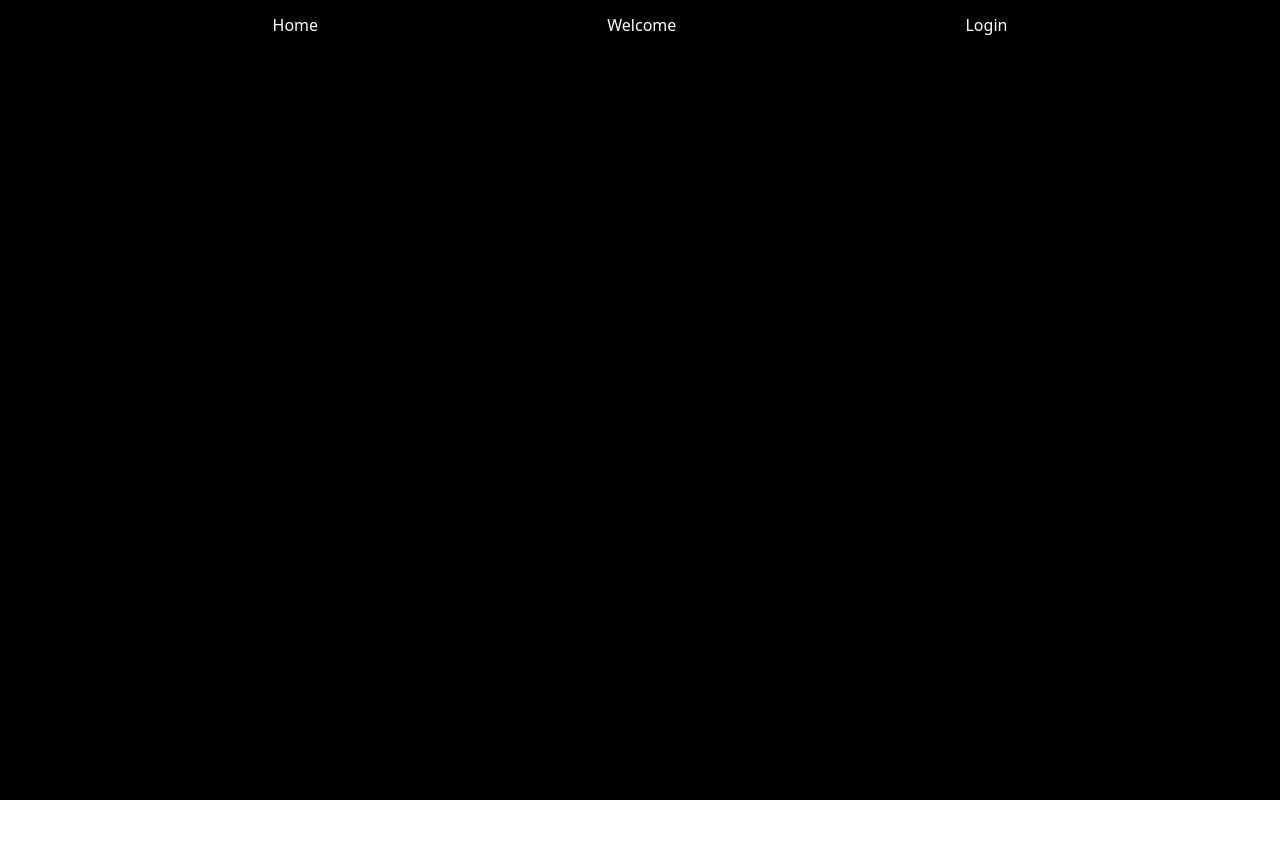
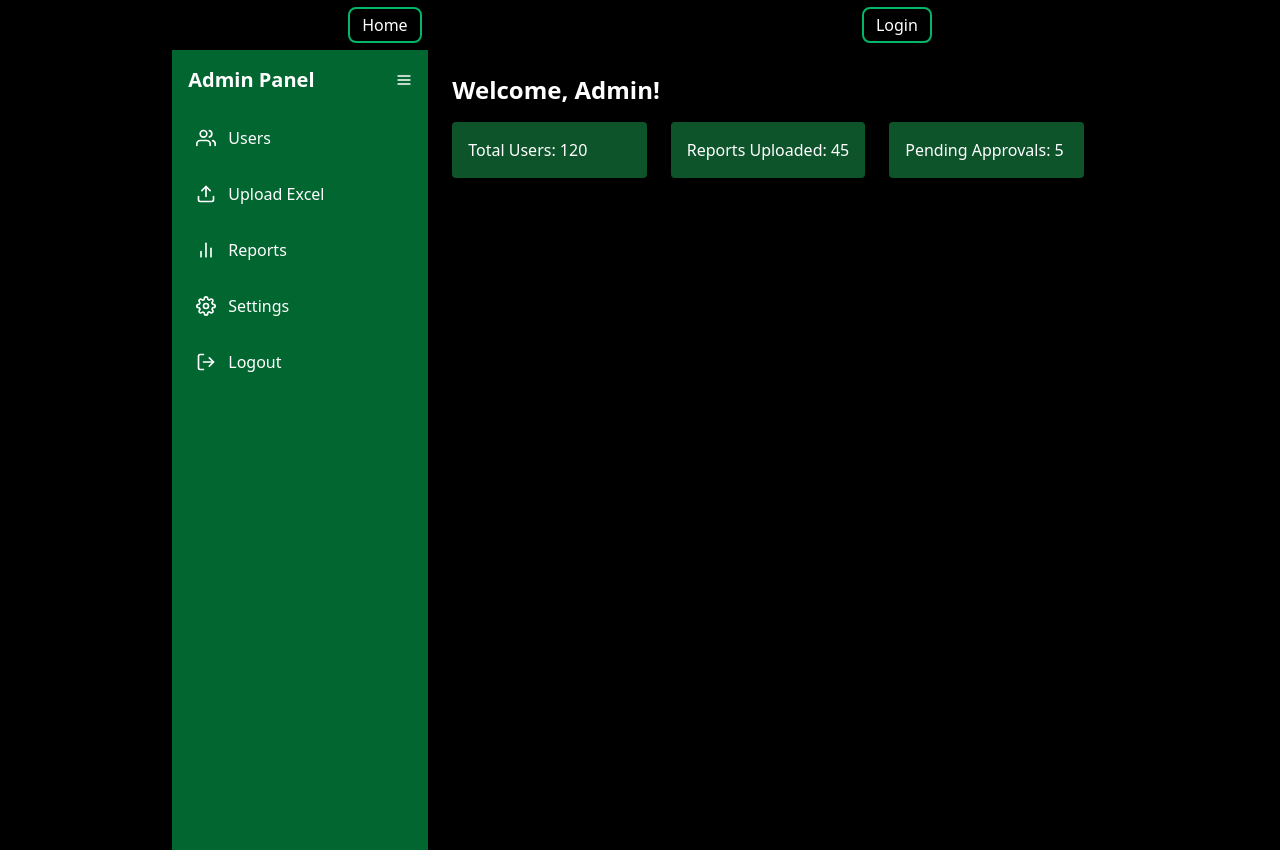
Before and after one commit to DeveloperChetram/ZI_Project_1, a React (Vite) app in the folder frontend/: page /admin-dashboard in a window 1280 px wide. Before the commit this address had no page. Before the commit the page ends 800 px from the top, so only its background shows below. Built offline with nearby package versions, Linux system fonts and the light colour scheme.

Commit message:
added button and trasition admin panel aswell

```diff
--- a/frontend/package.json
+++ b/frontend/package.json
@@ -17,6 +17,7 @@
     "react": "^19.1.0",
     "react-dom": "^19.1.0",
     "react-hook-form": "^7.58.1",
+    "react-icons": "^5.5.0",
     "react-router-dom": "^7.6.2",
     "redux": "^5.0.1",
     "tailwindcss": "^4.1.10",
--- a/frontend/src/App.jsx
+++ b/frontend/src/App.jsx
@@ -1,4 +1,4 @@
-import Welcome from "./components/Welcome"
+// import Welcome from "./components/Welcome"
 import MainRoutes from "./routes/MainRoutes"
 import Navbar from './components/Navbar';
 const App = () => {
--- /dev/null
+++ b/frontend/src/components/AdminDashboard.jsx
@@ -0,0 +1,58 @@
+import React, { useState } from "react";
+import { FiMenu, FiUsers, FiUpload, FiBarChart2, FiSettings, FiLogOut } from "react-icons/fi";
+import { useNavigate } from "react-router-dom";
+
+const AdminDashboard = () => {
+  const [isSidebarOpen, setSidebarOpen] = useState(true);
+  const navigate = useNavigate();
+
+  const handleLogout = () => {
+    localStorage.removeItem("token");
+    navigate("/");
+  };
+
+  const sidebarItems = [
+    { label: "Users", icon: <FiUsers />, path: "/admin/users" },
+    { label: "Upload Excel", icon: <FiUpload />, path: "/admin/upload" },
+    { label: "Reports", icon: <FiBarChart2 />, path: "/admin/reports" },
+    { label: "Settings", icon: <FiSettings />, path: "/admin/settings" },
+    { label: "Logout", icon: <FiLogOut />, action: handleLogout },
+  ];
+
+  return (
+    <div className="flex h-screen bg-black text-white">
+      {/* Sidebar */}
+      <div className={`bg-green-800 p-4 ${isSidebarOpen ? "w-64" : "w-16"} duration-300`}>
+        <div className="flex justify-between items-center mb-6">
+          <h1 className={`text-xl font-bold ${!isSidebarOpen && "hidden"}`}>Admin Panel</h1>
+          <FiMenu className="cursor-pointer" onClick={() => setSidebarOpen(!isSidebarOpen)} />
+        </div>
+        <ul className="space-y-4">
+          {sidebarItems.map((item, index) => (
+            <li
+              key={index}
+              onClick={() => item.path ? navigate(item.path) : item.action?.()}
+              className="flex items-center space-x-3 cursor-pointer hover:bg-green-700 p-2 rounded"
+            >
+              <span className="text-xl">{item.icon}</span>
+              {isSidebarOpen && <span>{item.label}</span>}
+            </li>
+          ))}
+        </ul>
+      </div>
+
+      {/* Main Content */}
+      <div className="flex-1 p-6 overflow-y-auto">
+        <h2 className="text-2xl font-semibold mb-4">Welcome, Admin!</h2>
+        <div className="grid gap-6 md:grid-cols-2 lg:grid-cols-3">
+          {/* Placeholder Cards */}
+          <div className="bg-green-900 p-4 rounded shadow">Total Users: 120</div>
+          <div className="bg-green-900 p-4 rounded shadow">Reports Uploaded: 45</div>
+          <div className="bg-green-900 p-4 rounded shadow">Pending Approvals: 5</div>
+        </div>
+      </div>
+    </div>
+  );
+};
+
+export default AdminDashboard;
--- a/frontend/src/components/Navbar.jsx
+++ b/frontend/src/components/Navbar.jsx
@@ -4,9 +4,9 @@ import { NavLink } from 'react-router-dom'
 const Navbar = () => {
   return (
     <div className='flex w-[80%] h-[50px] items-center justify-around text-white'>
-      <NavLink className={(e)=>e.isActive ? "text-[#02b576]" : "text-white"} to='/home'>Home</NavLink>
-      <NavLink className={(e)=>e.isActive ? "text-[#02b576]" : "text-white"} to='/'>Welcome</NavLink>
-      <NavLink className={(e)=>e.isActive ? "text-[#02b576]" : "text-white"}  to='/login'>Login</NavLink>
+      <NavLink className={(e)=>e.isActive ? "text-white border-[#02b567] bg-[#02b567]  px-3 rounded-lg  py-1 border-2 " : "text-white border-[#02b567] px-3 rounded-lg  py-1 border-2 "} to='/home'>Home</NavLink>
+      {/* <NavLink className={(e)=>e.isActive ? "text-[#02b576]" : "text-white"} to='/'>Welcome</NavLink> */}
+      <NavLink className={(e)=>e.isActive ? "text-white border-[#02b567] bg-[#02b567]  px-3 rounded-lg  py-1 border-2 " : "text-white border-[#02b567] px-3 rounded-lg  py-1 border-2 "}  to='/login'>Login</NavLink>
     </div>
   )
 }
--- a/frontend/src/components/Welcome.jsx
+++ /dev/null
@@ -1,11 +0,0 @@
-const Welcome = () => {
-  return (
-    <div>
-      <h1 className="text-white text-4xl font-bold tracking-wide text-center uppercase">
-        Zidio Internship Project
-      </h1>
-    </div>
-  );
-};
-
-export default Welcome;
--- a/frontend/src/index.css
+++ b/frontend/src/index.css
@@ -1 +1,4 @@
 @import "tailwindcss";
+*{
+    transition: all .3s ease-in-out;
+}
--- a/frontend/src/pages/Login.jsx
+++ b/frontend/src/pages/Login.jsx
@@ -31,7 +31,7 @@ const Login = () => {
           </div>
           <button
             type="submit"
-            className="w-full bg-[#02b576] text-white py-2 rounded-md shadow hover:shadow-[0_0_15px_#02b576] transition-all"
+            className="cursor-pointer w-full bg-[#02b576] text-white py-2 rounded-md shadow hover:shadow-[0_0_15px_#02b576] transition-all"
           >
             Login
           </button>
--- a/frontend/src/pages/Register.jsx
+++ b/frontend/src/pages/Register.jsx
@@ -41,7 +41,7 @@ const Registration = () => {
           </div>
           <button
             type="submit"
-            className="w-full bg-[#02b576] text-white py-2 rounded-md shadow hover:shadow-[0_0_15px_#02b576] transition-all"
+            className="cursor-pointer w-full bg-[#02b576] text-white py-2 rounded-md shadow hover:shadow-[0_0_15px_#02b576] transition-all"
           >
             Register
           </button>
--- a/frontend/src/routes/MainRoutes.jsx
+++ b/frontend/src/routes/MainRoutes.jsx
@@ -1,9 +1,10 @@
 
 import { Route, Routes } from 'react-router-dom'
 import Home from '../pages/Home'
-import Welcome from '../components/Welcome'
+// import Welcome from '../components/Welcome'
 import Login from '../pages/Login'
 import Register from '../pages/Register'
+import AdminDashboard from '../components/AdminDashboard'
 
 const MainRoutes = () => {
   return (
@@ -11,7 +12,8 @@ const MainRoutes = () => {
      <Route path='/home' element={<Home/>}  />
      <Route path='/login' element={<Login/>}  />
      <Route path='/sign-up' element={<Register/>}  />
-     <Route path='/' element={<Welcome/>}  />
+     <Route path='/admin-dashboard' element={<AdminDashboard/>}  />
+     {/* <Route path='/' element={<Welcome/>}  /> */}
 
     </Routes>
   )
```
Also changed, not shown: 1 other file (tests, documents, lock files or other folders).
